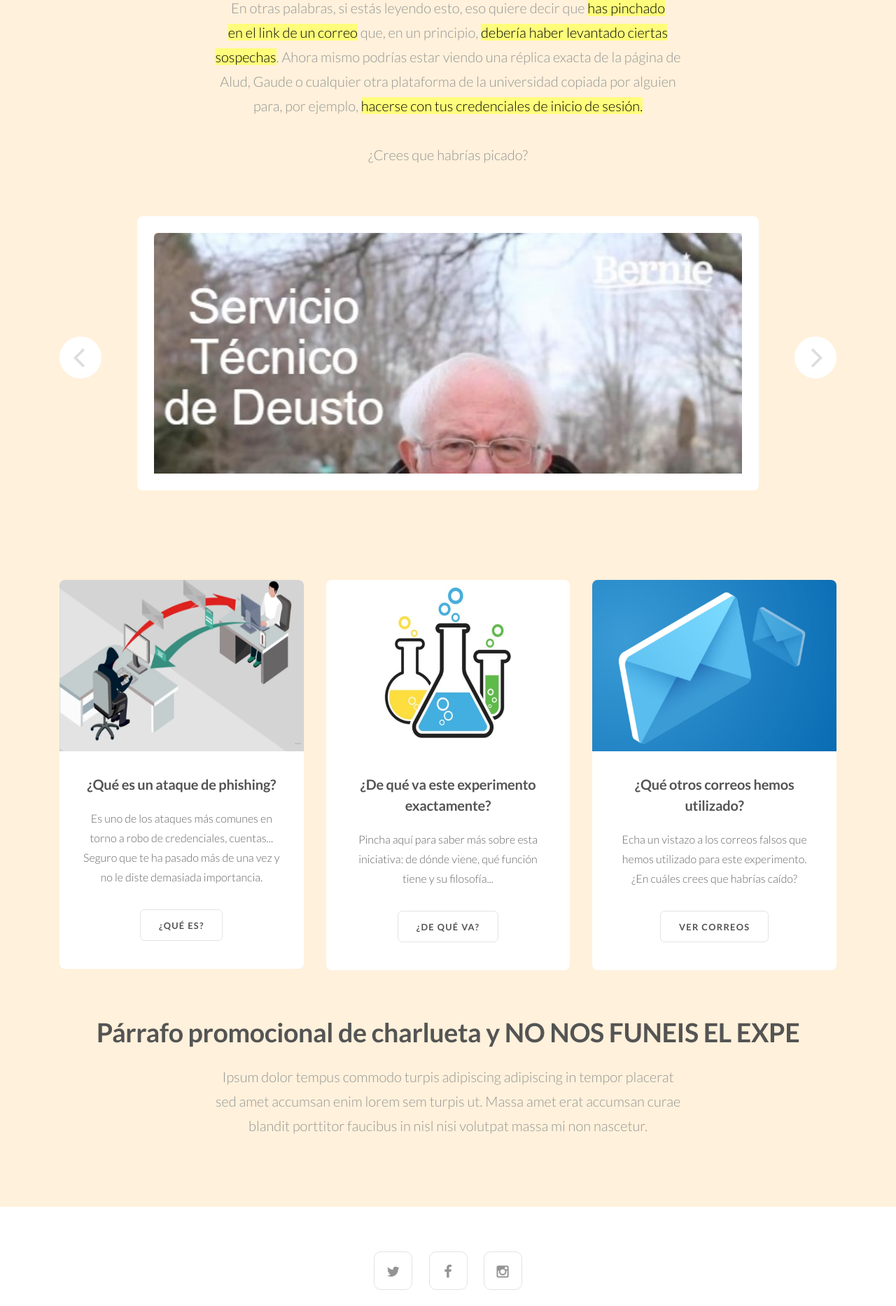
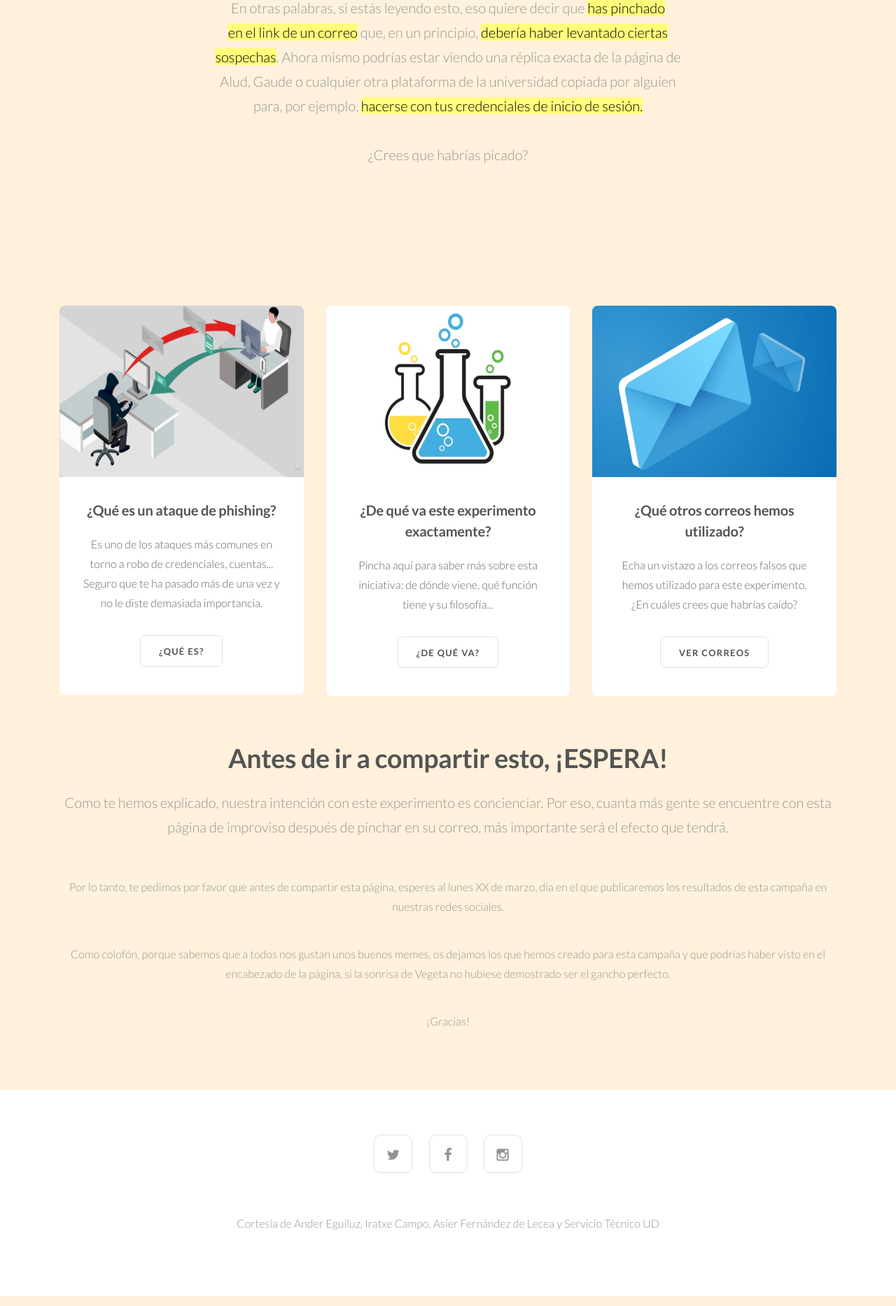
Before and after one commit to IratxeCampo/landing-page-seguridad, a Django app: page / in a window 1280 px wide. Shown: the part 1007-2874 px from the top of the page at 70% size. Run offline with Django 3.2, Linux system fonts and the light colour scheme; some libraries are stand-ins or nearby versions.

Commit message:
Styleshits

```diff
--- a/appSeguWeb/templates/appSeguWeb/index.html
+++ b/appSeguWeb/templates/appSeguWeb/index.html
@@ -20,7 +20,8 @@
 
 		<link rel="stylesheet" href="{% static 'appSeguWeb/css/skel.css'%}" />
 		<link rel="stylesheet" href="{% static 'appSeguWeb/css/style.css'%}" />
-		<link rel="stylesheet" href="{% static 'appSeguWeb/css/style-xlarge.css'%}" />
+		<link rel="stylesheet" media="screen and (min-width:900px)" href="{% static 'appSeguWeb/css/style-xlarge.css'%}" />
+		<link rel="stylesheet" media="screen and (max-width:600px)" href="{% static 'appSeguWeb/css/style-xsmall.css'%}" />
 
 		<!--[if lte IE 9]><link rel="stylesheet" href="css/ie/v9.css" /><![endif]-->
 		<!--[if lte IE 8]><link rel="stylesheet" href="css/ie/v8.css" /><![endif]-->
@@ -70,32 +71,6 @@
 						¿Crees que habrías picado?
 					</p>
 				</header>
-				<div class="slider">
-					<span class="nav-previous"></span>
-					<div class="viewer">
-						<div class="reel">
-							<div class="slide">
-								<img class="center" src="{% static 'appSeguWeb/images/memes/bernie.jpg'%}" alt="" />
-							</div>
-							<div class="slide">
-								<img class="center" src="{% static 'appSeguWeb/images/memes/brain.jpg'%}" alt="" />
-							</div>
-							<div class="slide">
-								<img class="center" src="{% static 'appSeguWeb/images/memes/bugsbunny.jpg'%}" alt="" />
-							</div>
-							<div class="slide">
-								<img class="center" src="{% static 'appSeguWeb/images/memes/goku\ smile.jpg'%}" alt="" />
-							</div>
-							<div class="slide">
-								<img class="center" src="{% static 'appSeguWeb/images/memes/losperros.jpg'%}" alt="" />
-							</div>
-							<div class="slide">
-								<img class="center" src="{% static 'appSeguWeb/images/memes/monoQMira.jpg'%}" alt="" />
-							</div>
-						</div>
-					</div>
-					<span class="nav-next"></span>
-				</div>
 			</div>
 		</section>
 
@@ -103,8 +78,7 @@
 		<section id="one" class="wrapper style1">
 			<div class="container">
 				<div class="row">
-					<!-- <div class="4u 6u(2) 12u$(3)"> -->
-					<div class="col-md-4">
+					<div class="col-xs-12 col-md-4">
 						<article class="box post">
 							<a href="{% url 'left-sidebar'%}" class="image fit"><img height="245px" src="{% static 'appSeguWeb/images/phishing.png'%}" alt="" /></a>
 							<h3>¿Qué es un ataque de phishing?</h3>
@@ -118,8 +92,7 @@
 							</ul>
 						</article>
 					</div>
-					<!-- <div class="4u 6u$(2) 12u$(3)"> -->
-					<div class="col-md-4">
+					<div class="col-xs-12 col-md-4">
 						<article class="box post">
 							<a href="{% url 'no-sidebar'%}" class="image fit"><img height="245px" src="{% static 'appSeguWeb/images/experiment.png'%}" alt="" /></a>
 							<h3>¿De qué va este experimento exactamente?</h3>
@@ -132,8 +105,7 @@
 							</ul>
 						</article>
 					</div>
-					<!-- <div class="4u$ 6u(2) 12u$(3)"> -->
-					<div class="col-md-4">
+					<div class="col-xs-12 col-md-4">
 						<article class="box post">
 							<a href="{% url 'right-sidebar'%}" class="image fit"><img height="245px" src="{% static 'appSeguWeb/images/emails.png'%}" alt="" /></a>
 							<h3>¿Qué otros correos hemos utilizado?</h3>
@@ -149,11 +121,22 @@
 				</div>
 				<header class="major">
 					<br />
-					<h2>Párrafo promocional de charlueta y NO NOS FUNEIS EL EXPE</h2>
+					<h2>Antes de ir a compartir esto, ¡ESPERA!</h2>
 					<p>
-						Ipsum dolor tempus commodo turpis adipiscing adipiscing in tempor placerat<br />
-						sed amet accumsan enim lorem sem turpis ut. Massa amet erat accumsan curae<br />
-						blandit porttitor faucibus in nisl nisi volutpat massa mi non nascetur.
+						Como te hemos explicado, nuestra intención con este experimento es concienciar. Por eso, cuanta más gente se
+						encuentre con esta página de improviso después de pinchar en su correo, más importante será el efecto que tendrá.
+					</p>
+					<p>
+						Por lo tanto, te pedimos por favor que antes de compartir esta página, esperes al lunes XX de marzo, día en el que
+						publicaremos los resultados de esta campaña en nuestras redes sociales.
+					</p>
+					<p>
+						Como colofón, porque sabemos que a todos nos gustan unos buenos memes, os dejamos los que hemos creado para esta
+						campaña y que podrías haber visto en el encabezado de la página, si la sonrisa de Vegeta no hubiese demostrado ser
+						el gancho perfecto.
+					</p>
+					<p>
+						¡Gracias!
 					</p>
 					<br />
 				</header>
--- a/appSeguWeb/templates/appSeguWeb/no-sidebar.html
+++ b/appSeguWeb/templates/appSeguWeb/no-sidebar.html
@@ -18,7 +18,8 @@
 
 		<link rel="stylesheet" href="{% static 'appSeguWeb/css/skel.css'%}" />
 		<link rel="stylesheet" href="{% static 'appSeguWeb/css/style.css'%}" />
-		<link rel="stylesheet" href="{% static 'appSeguWeb/css/style-xlarge.css'%}" />
+		<link rel="stylesheet" media="screen and (min-width:900px)" href="{% static 'appSeguWeb/css/style-xlarge.css'%}" />
+		<link rel="stylesheet" media="screen and (max-width:600px)" href="{% static 'appSeguWeb/css/style-xsmall.css'%}" />
 		<!--[if lte IE 9]><link rel="stylesheet" href="css/ie/v9.css" /><![endif]-->
 		<!--[if lte IE 8]><link rel="stylesheet" href="css/ie/v8.css" /><![endif]-->
 	</head>
--- a/appSeguWeb/templates/appSeguWeb/right-sidebar.html
+++ b/appSeguWeb/templates/appSeguWeb/right-sidebar.html
@@ -18,7 +18,8 @@
 
 		<link rel="stylesheet" href="{% static 'appSeguWeb/css/skel.css'%}" />
 		<link rel="stylesheet" href="{% static 'appSeguWeb/css/style.css'%}" />
-		<link rel="stylesheet" href="{% static 'appSeguWeb/css/style-xlarge.css'%}" />
+		<link rel="stylesheet" media="screen and (min-width:900px)" href="{% static 'appSeguWeb/css/style-xlarge.css'%}" />
+		<link rel="stylesheet" media="screen and (max-width:600px)" href="{% static 'appSeguWeb/css/style-xsmall.css'%}" />
 		<!--[if lte IE 9]><link rel="stylesheet" href="css/ie/v9.css" /><![endif]-->
 		<!--[if lte IE 8]><link rel="stylesheet" href="css/ie/v8.css" /><![endif]-->
 	</head>
--- a/seguWeb/settings.py
+++ b/seguWeb/settings.py
@@ -25,7 +25,7 @@
 # SECURITY WARNING: don't run with debug turned on in production!
 DEBUG = True
 
-ALLOWED_HOSTS = []
+ALLOWED_HOSTS = ["192.168.1.131", "localhost"]
 
 
 # Application definition
```
Also changed, not shown: appSeguWeb/templates/appSeguWeb/left-sidebar.html (+2 -19 lines).
